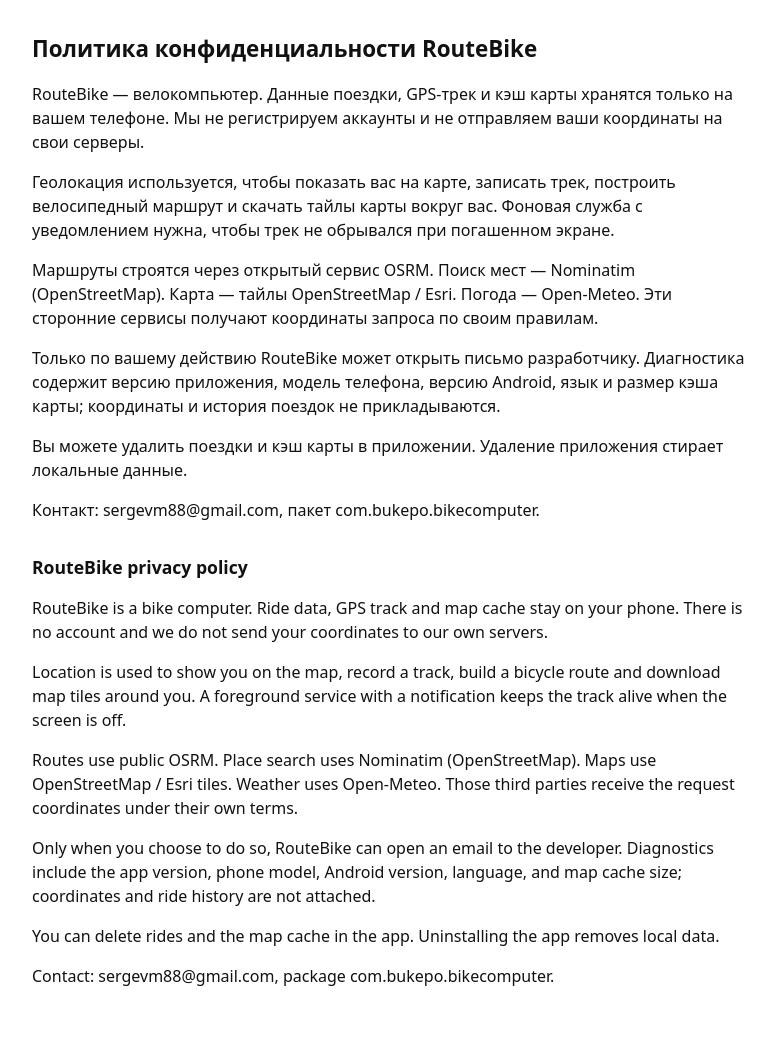
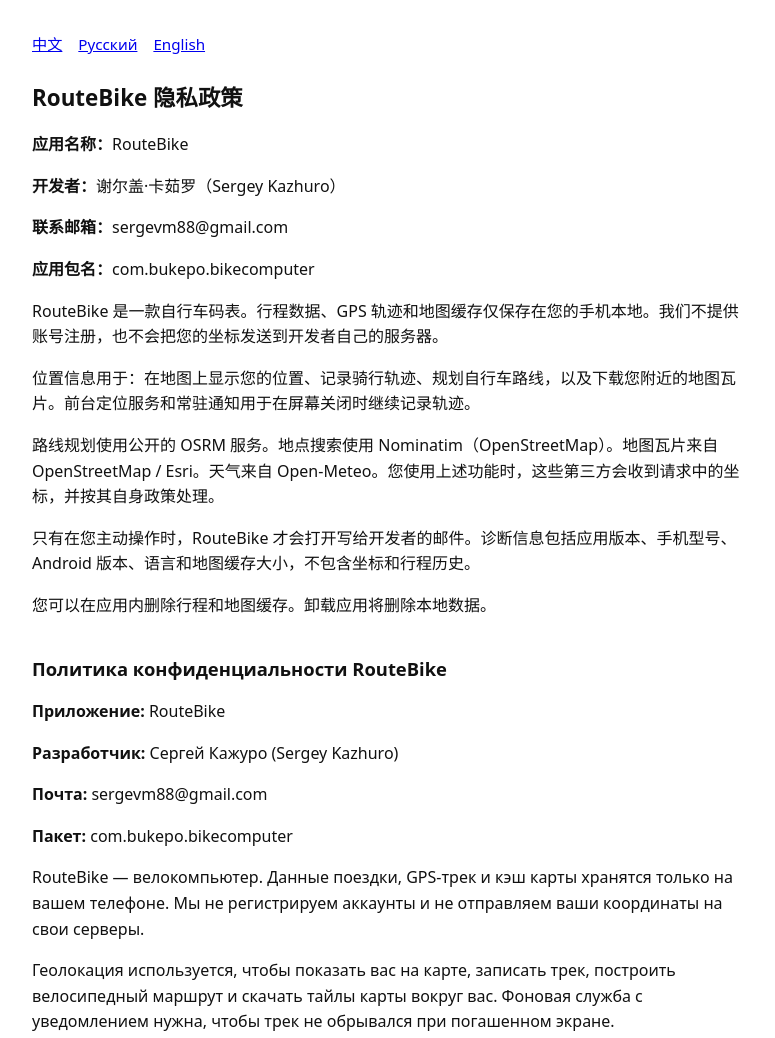
Before and after one commit to DIEZEL11/buke-privacy, a plain HTML site: page index.html in a window 1280 px wide. Shown: the top 1038 px of the page, without its empty margins (248-1023 px from the left). Drawn offline with Linux system fonts and the light colour scheme.

Commit message:
Add Chinese policy and developer name

```diff
--- a/index.html
+++ b/index.html
@@ -1,32 +1,55 @@
 <!DOCTYPE html>
-<html lang="ru">
+<html lang="zh-CN">
 <head>
   <meta charset="utf-8" />
   <meta name="viewport" content="width=device-width, initial-scale=1" />
-  <title>RouteBike — privacy</title>
+  <title>RouteBike 隐私政策 / Privacy policy</title>
   <style>
-    body { font-family: system-ui, sans-serif; max-width: 720px; margin: 32px auto; padding: 0 16px; line-height: 1.5; color: #111; }
+    body { font-family: system-ui, "Noto Sans SC", "PingFang SC", sans-serif; max-width: 720px; margin: 32px auto; padding: 0 16px; line-height: 1.6; color: #111; }
     h1 { font-size: 1.4rem; }
-    h2 { font-size: 1.1rem; margin-top: 2rem; }
+    h2 { font-size: 1.15rem; margin-top: 2.2rem; }
+    nav { font-size: 0.95rem; margin: 0 0 1.5rem; }
+    nav a { margin-right: 12px; }
   </style>
 </head>
 <body>
-  <h1>Политика конфиденциальности RouteBike</h1>
+  <nav>
+    <a href="#zh">中文</a>
+    <a href="#ru">Русский</a>
+    <a href="#en">English</a>
+  </nav>
+
+  <h1 id="zh">RouteBike 隐私政策</h1>
+  <p><strong>应用名称：</strong>RouteBike</p>
+  <p><strong>开发者：</strong>谢尔盖·卡茹罗（Sergey Kazhuro）</p>
+  <p><strong>联系邮箱：</strong>sergevm88@gmail.com</p>
+  <p><strong>应用包名：</strong>com.bukepo.bikecomputer</p>
+  <p>RouteBike 是一款自行车码表。行程数据、GPS 轨迹和地图缓存仅保存在您的手机本地。我们不提供账号注册，也不会把您的坐标发送到开发者自己的服务器。</p>
+  <p>位置信息用于：在地图上显示您的位置、记录骑行轨迹、规划自行车路线，以及下载您附近的地图瓦片。前台定位服务和常驻通知用于在屏幕关闭时继续记录轨迹。</p>
+  <p>路线规划使用公开的 OSRM 服务。地点搜索使用 Nominatim（OpenStreetMap）。地图瓦片来自 OpenStreetMap / Esri。天气来自 Open-Meteo。您使用上述功能时，这些第三方会收到请求中的坐标，并按其自身政策处理。</p>
+  <p>只有在您主动操作时，RouteBike 才会打开写给开发者的邮件。诊断信息包括应用版本、手机型号、Android 版本、语言和地图缓存大小，不包含坐标和行程历史。</p>
+  <p>您可以在应用内删除行程和地图缓存。卸载应用将删除本地数据。</p>
+
+  <h2 id="ru">Политика конфиденциальности RouteBike</h2>
+  <p><strong>Приложение:</strong> RouteBike</p>
+  <p><strong>Разработчик:</strong> Сергей Кажуро (Sergey Kazhuro)</p>
+  <p><strong>Почта:</strong> sergevm88@gmail.com</p>
+  <p><strong>Пакет:</strong> com.bukepo.bikecomputer</p>
   <p>RouteBike — велокомпьютер. Данные поездки, GPS-трек и кэш карты хранятся только на вашем телефоне. Мы не регистрируем аккаунты и не отправляем ваши координаты на свои серверы.</p>
   <p>Геолокация используется, чтобы показать вас на карте, записать трек, построить велосипедный маршрут и скачать тайлы карты вокруг вас. Фоновая служба с уведомлением нужна, чтобы трек не обрывался при погашенном экране.</p>
   <p>Маршруты строятся через открытый сервис OSRM. Поиск мест — Nominatim (OpenStreetMap). Карта — тайлы OpenStreetMap / Esri. Погода — Open-Meteo. Эти сторонние сервисы получают координаты запроса по своим правилам.</p>
   <p>Только по вашему действию RouteBike может открыть письмо разработчику. Диагностика содержит версию приложения, модель телефона, версию Android, язык и размер кэша карты; координаты и история поездок не прикладываются.</p>
   <p>Вы можете удалить поездки и кэш карты в приложении. Удаление приложения стирает локальные данные.</p>
-  <p>Контакт: sergevm88@gmail.com, пакет com.bukepo.bikecomputer.</p>
 
-  <h2>RouteBike privacy policy</h2>
+  <h2 id="en">RouteBike privacy policy</h2>
+  <p><strong>App name:</strong> RouteBike</p>
+  <p><strong>Developer:</strong> Sergey Kazhuro (Сергей Кажуро)</p>
+  <p><strong>Email:</strong> sergevm88@gmail.com</p>
+  <p><strong>Package:</strong> com.bukepo.bikecomputer</p>
   <p>RouteBike is a bike computer. Ride data, GPS track and map cache stay on your phone. There is no account and we do not send your coordinates to our own servers.</p>
   <p>Location is used to show you on the map, record a track, build a bicycle route and download map tiles around you. A foreground service with a notification keeps the track alive when the screen is off.</p>
   <p>Routes use public OSRM. Place search uses Nominatim (OpenStreetMap). Maps use OpenStreetMap / Esri tiles. Weather uses Open-Meteo. Those third parties receive the request coordinates under their own terms.</p>
   <p>Only when you choose to do so, RouteBike can open an email to the developer. Diagnostics include the app version, phone model, Android version, language, and map cache size; coordinates and ride history are not attached.</p>
   <p>You can delete rides and the map cache in the app. Uninstalling the app removes local data.</p>
-  <p>Contact: sergevm88@gmail.com, package com.bukepo.bikecomputer.</p>
 </body>
 </html>
-
-<!-- pages -->
```
